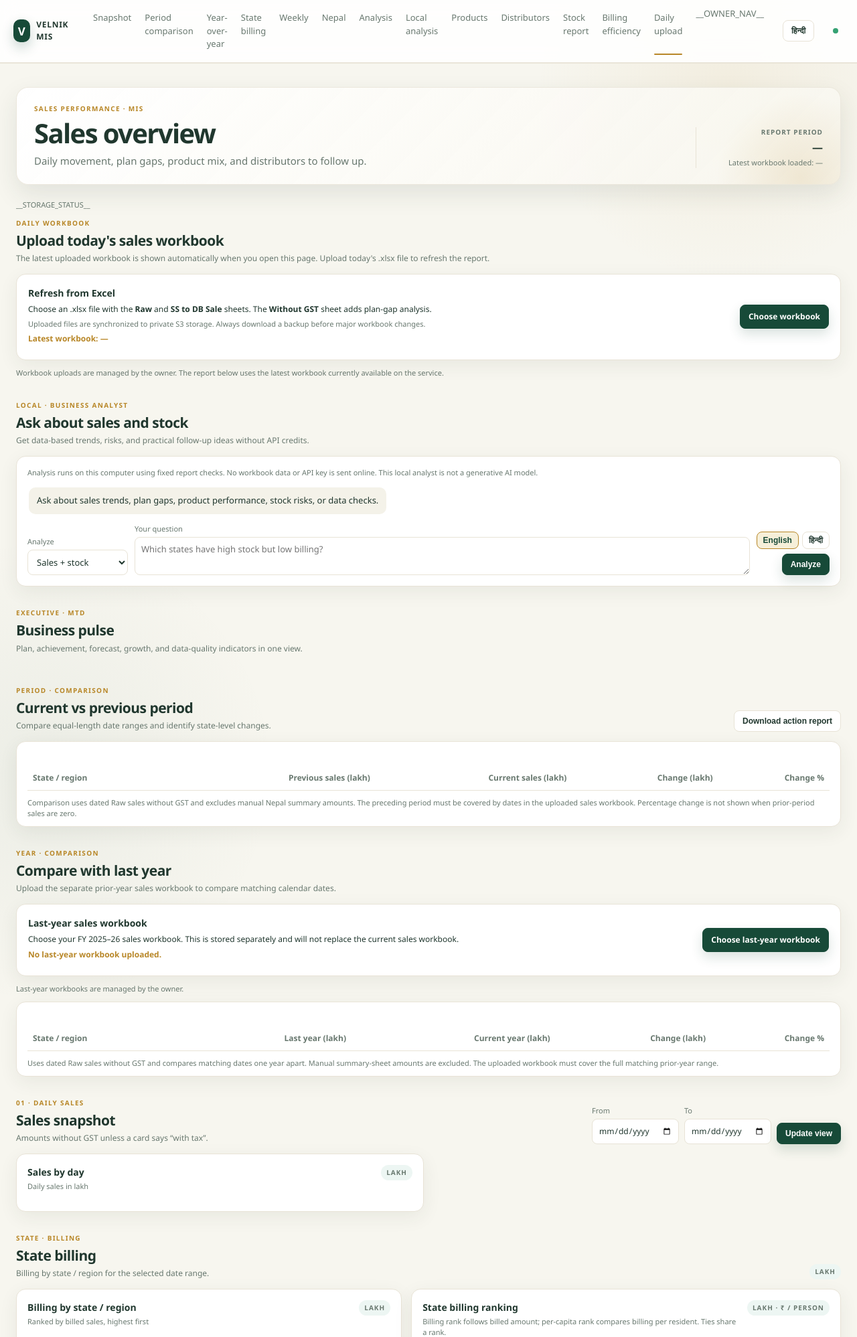
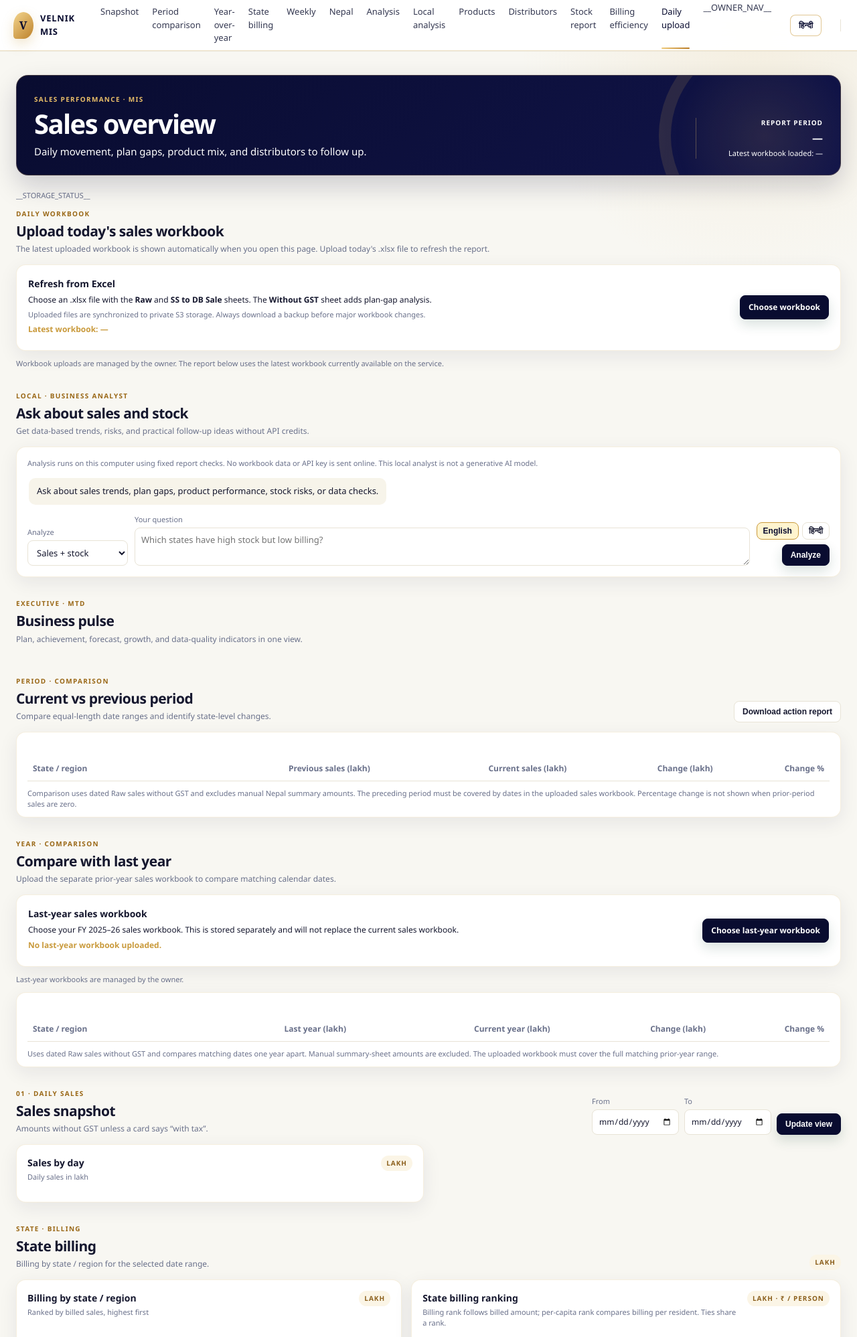
Before and after one commit to mis364/velnik-mis, a Python web app: template templates/index.html in a window 1280 px wide. Shown: the top 1997 px of the page at 67% size. Run offline with Jinja, Linux system fonts and the light colour scheme; the template is opened without the code that fills it, so the values that code supplies are empty.

Commit message:
Complete gold and white Velnik theme
Co-authored-by: Copilot <223556219+Copilot@users.noreply.github.com>

```diff
--- a/static/styles.css
+++ b/static/styles.css
@@ -151,6 +151,58 @@ footer { padding: 10px 0; }
 @media (max-width:950px) { .stats, #billingStats { grid-template-columns: repeat(2,minmax(0,1fr)); } .topbar { gap: 16px; } .topbar nav { gap: 12px; } .insight-grid { grid-template-columns: repeat(2,1fr); } .nepal-grid { grid-template-columns: 1fr; } }
 @media (max-width:680px) { .topbar { position: static; flex-wrap: wrap; padding: 12px 16px; } .topbar nav { order: 3; width: 100%; flex-basis: 100%; overflow: auto; padding-bottom: 3px; } .source-chip { margin-left: auto; } .page { padding: 19px 14px 40px; } .hero { align-items: flex-start; flex-direction: column; } .as-of { text-align: left; } .hero h1 { font-size: 27px; } .section-heading { align-items: flex-start; flex-direction: column; } .grid.two { grid-template-columns: 1fr; } .insight-grid { grid-template-columns: 1fr; } .mix-row { grid-template-columns: 90px 1fr 85px; gap: 7px; } .nepal-metrics { grid-template-columns: 1fr; } .nepal-input-grid { grid-template-columns: 1fr; } .refresh-panel { align-items: flex-start; flex-direction: column; } .date-filters { width: 100%; } .date-filters label { flex: 1; } .date-filters input { width: 100%; } .ai-chat-form { grid-template-columns: 1fr; } .ai-chat-actions { justify-items: start; } .ai-message { max-width: 100%; } .comparison-summary { grid-template-columns: repeat(2,minmax(0,1fr)); } }
 
+/* Velnik gold, white, and midnight-navy theme */
+:root {
+  --ink: #15172e;
+  --muted: #69708a;
+  --line: #e9e6dc;
+  --paper: #f8f7f2;
+  --navy: #090c30;
+  --teal: #c99a3c;
+  --amber: #9a6817;
+  --gold: #d8ad58;
+  --gold-light: #f4dfad;
+  --shadow: 0 8px 28px rgba(28, 31, 66, .08);
+  --shadow-soft: 0 14px 36px rgba(28, 31, 66, .09);
+  --shadow-lift: 0 18px 42px rgba(28, 31, 66, .13);
+}
+body { background: radial-gradient(circle at 85% 2%, rgba(216,173,88,.10), transparent 20rem), var(--paper); }
+.topbar { height: 76px; border-bottom-color: rgba(201,154,60,.32); background: rgba(255,255,255,.96); }
+.brand { gap: 10px; color: var(--navy); font-size: 13px; }
+.brand-mark { width: 38px; height: 38px; border-radius: 50% 50% 50% 10%; background: linear-gradient(135deg, #f1cf82 0%, #b87922 100%); color: var(--navy); box-shadow: 0 7px 18px rgba(201,154,60,.24); font-family: Georgia, serif; }
+.topbar nav { justify-content: center; color: #303653; }
+.topbar nav a:hover, .topbar nav a.active { color: var(--navy); }
+.topbar nav a::after { height: 3px; background: linear-gradient(90deg, var(--gold), #b87922); }
+.language-toggle { border-color: rgba(201,154,60,.55); color: var(--navy); }
+.source-chip { border-left: 1px solid var(--line); padding-left: 12px; }
+.live-dot { background: var(--gold); }
+.hero { min-height: 150px; border-color: transparent; border-radius: 12px; background: var(--navy); box-shadow: 0 16px 38px rgba(9,12,48,.16); }
+.hero::after { right: -35px; bottom: -95px; width: 280px; height: 280px; border: 18px solid rgba(216,173,88,.16); background: radial-gradient(circle, rgba(216,173,88,.12), transparent 70%); }
+.hero h1, .hero .hero-copy, .hero .as-of strong, .hero .as-of small, .hero .as-of span { color: #fff; }
+.hero .kicker { color: var(--gold); }
+.hero .as-of { border-left-color: rgba(216,173,88,.35); }
+.kicker { color: var(--amber); }
+.stat.kpi-positive { border-top-color: #b87922; }
+.stat.kpi-warning { border-top-color: var(--gold); }
+.stat.kpi-negative { border-top-color: #9b5c4a; }
+.stat.kpi-neutral { border-top-color: var(--navy); }
+.stat-value { background: linear-gradient(135deg, var(--navy), #b87922); background-clip: text; -webkit-background-clip: text; color: transparent; }
+.sales-bar { fill: var(--gold); }
+.sales-bar.latest { fill: var(--navy); }
+.mix-track span { background: linear-gradient(90deg, var(--navy), var(--gold)); }
+.insight { border-left-color: var(--gold); }
+.next-step b { color: var(--amber); }
+.button.primary { border-color: var(--navy); background: var(--navy); color: #fff; box-shadow: 0 8px 18px rgba(9,12,48,.14); }
+.button:not(.primary):hover { border-color: var(--gold); color: var(--navy); }
+.status-pill, .achievement, .unit { background: #fbf6e8; color: var(--amber); }
+tbody tr:hover { background: #fffaf0; box-shadow: inset 3px 0 var(--gold); }
+.ai-message.assistant { background: #f7f4ea; }
+.ai-message.user { background: #f1e3b9; }
+.language-button.selected { border-color: var(--gold); background: #fff5d8; color: var(--navy); }
+.nepal-metric { background: linear-gradient(135deg, #fffdf8, #fbf4de); }
+.manual-tag { background: #fff2c9; color: #80520e; }
+.quality-notes { border-color: #ead39e; background: #fffaf0; }
+
 /* Premium dashboard polish */
 :root { --shadow-soft: 0 14px 36px rgba(36,59,47,.10); --shadow-lift: 0 18px 42px rgba(36,59,47,.14); }
 body { background: radial-gradient(circle at 85% 4%, rgba(184,135,40,.08), transparent 18rem), radial-gradient(circle at 5% 35%, rgba(23,74,56,.05), transparent 22rem), var(--paper); }
@@ -202,4 +254,34 @@ tbody tr:hover { box-shadow: inset 3px 0 var(--teal); }
   .topbar nav a { flex-shrink: 0; }
   .stat:hover, .panel:hover, .refresh-panel:hover, .insight:hover { transform: translateY(-1px); }
 }
+/* Velnik theme override */
+:root { --ink: #15172e; --muted: #69708a; --line: #e8e3d6; --paper: #f8f7f2; --navy: #090c30; --teal: #c99a3c; --amber: #9a6817; }
+body { background: radial-gradient(circle at 88% 2%, rgba(216,173,88,.11), transparent 22rem), #f8f7f2; color: var(--ink); }
+.topbar { height: 76px; border-bottom: 1px solid rgba(201,154,60,.28); background: rgba(255,255,255,.97); }
+.brand { color: var(--navy); }
+.brand-mark { width: 40px; height: 40px; border-radius: 50% 50% 50% 12%; background: linear-gradient(135deg,#f3d58e,#bd812a); color: var(--navy); box-shadow: 0 7px 18px rgba(201,154,60,.25); }
+.topbar nav { color: #343851; }
+.topbar nav a:hover, .topbar nav a.active { color: var(--navy); }
+.topbar nav a::after { background: linear-gradient(90deg,#efca79,#b87922); }
+.hero { min-height: 150px; border-color: rgba(216,173,88,.24); background: linear-gradient(135deg,#090c30 0%,#111449 100%); box-shadow: 0 16px 38px rgba(9,12,48,.18); }
+.hero::after { right: -45px; bottom: -100px; width: 280px; height: 280px; border: 18px solid rgba(216,173,88,.14); background: radial-gradient(circle,rgba(216,173,88,.12),transparent 68%); }
+.hero h1, .hero .hero-copy, .hero .as-of strong, .hero .as-of small, .hero .as-of span { color: #fff; }
+.hero .kicker { color: #e7bd68; }
+.hero .as-of { border-left-color: rgba(231,189,104,.32); }
+.kicker, .next-step b { color: var(--amber); }
+.stat, .panel, .refresh-panel, .insight { border-color: rgba(201,154,60,.16); background: #fff; }
+.stat-value { background: linear-gradient(135deg,var(--navy),#b87922); background-clip: text; -webkit-background-clip: text; color: transparent; }
+.stat.kpi-positive { border-top-color: #b87922; }
+.stat.kpi-warning { border-top-color: #d8ad58; }
+.sales-bar { fill: #d8ad58; }
+.sales-bar.latest { fill: var(--navy); }
+.mix-track span { background: linear-gradient(90deg,var(--navy),#d8ad58); }
+.insight { border-left-color: #c99a3c; }
+.button.primary { border-color: var(--navy); background: var(--navy); color: #fff; }
+tbody tr:hover { background: #fffaf0; box-shadow: inset 3px 0 #c99a3c; }
+.nepal-metric { background: linear-gradient(135deg,#fff,#fbf4de); }
+.status-pill, .achievement, .unit { background: #fbf5e6; color: #8c601d; }
+.language-button.selected { border-color: #c99a3c; background: #fff4cf; color: var(--navy); }
+.live-dot { background: #d8ad58; }
+@media (max-width:680px) { .topbar { height: auto; } }
 @media (prefers-reduced-motion: reduce) { *, *::before, *::after { scroll-behavior: auto !important; animation-duration: .01ms !important; animation-iteration-count: 1 !important; transition-duration: .01ms !important; } .reveal { opacity: 1; transform: none; } }
```
Also changed, not shown: app.py (+11 -8 lines).
